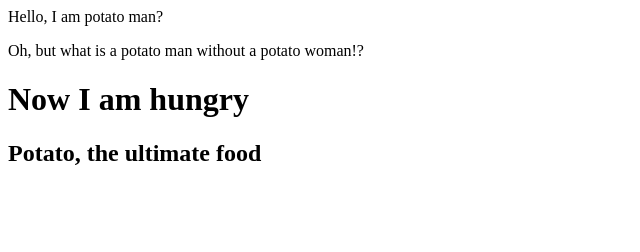
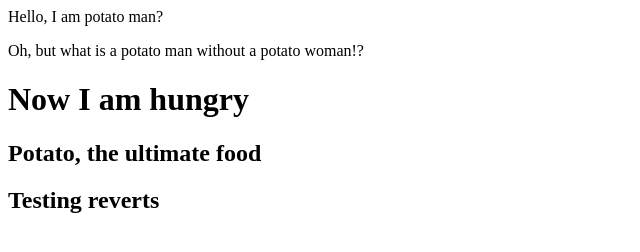
Before and after one commit to UH-Software-Design/Fuel-App, a plain HTML site: page Front-End/index.html in a window 1280 px wide. Shown: the whole page, without its empty margins (0-640 px from the left). Drawn offline with Linux system fonts and the light colour scheme.

Commit message:
Revert Test 1

```diff
--- a/Front-End/index.html
+++ b/Front-End/index.html
@@ -8,6 +8,7 @@
     <h1>Now I am hungry</h1>
 
     <h2>Potato, the ultimate food</h2>
+    <h2>Testing reverts</h2>
 
 </body>
 
```
